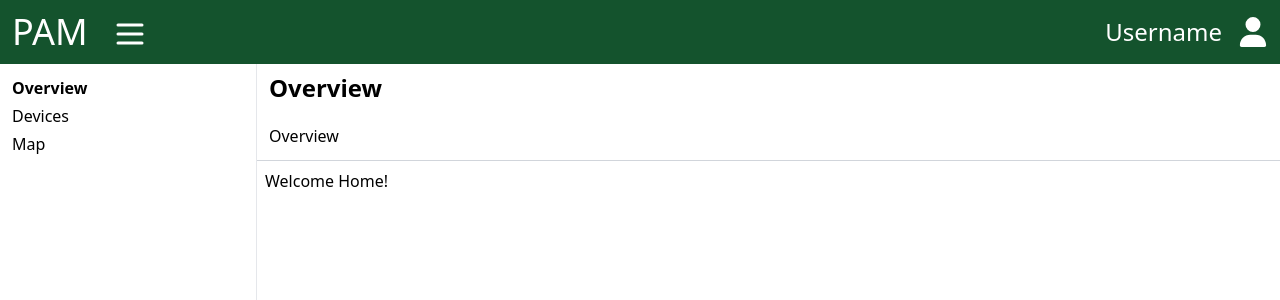
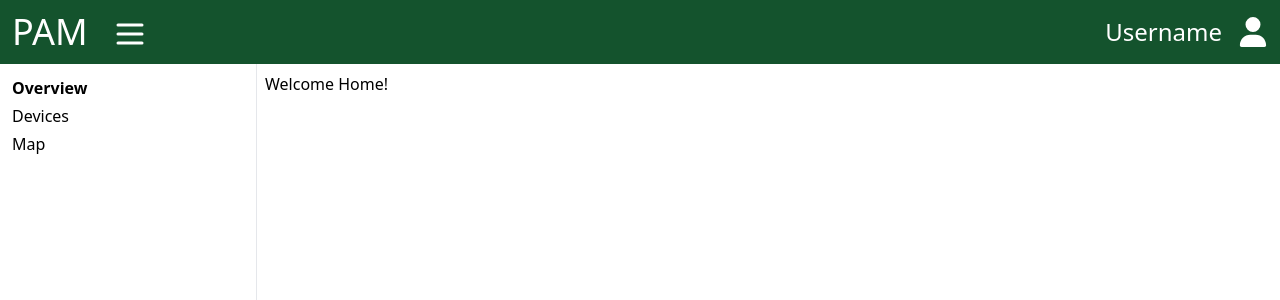
Before and after one commit to BA07-NINA/database, a React (Vite) app in the folder frontend/: page / in a window 1280 px wide. Shown: the top 300 px of the page. Built offline with nearby package versions, Linux system fonts and the light colour scheme.

Commit message:
hide breadcrumbs on root path

```diff
--- a/frontend/src/routes/__root.tsx
+++ b/frontend/src/routes/__root.tsx
@@ -1,7 +1,7 @@
 import Breadcrumbs from '@/components/Breadcrumbs'
 import Sidebar from '@/components/Sidebar'
 import Navbar from '@/components/Navbar'
-import { createRootRouteWithContext, Outlet } from '@tanstack/react-router'
+import { createRootRouteWithContext, Outlet, useLocation} from '@tanstack/react-router'
 import { QueryClient } from '@tanstack/react-query'
 
 export const Route = createRootRouteWithContext<{
@@ -11,13 +11,18 @@ export const Route = createRootRouteWithContext<{
 })
 
 function RootComponent() {
+
+  const { pathname } = useLocation()
+  // Hide breadcrumbs on the root path "/"
+  const showBreadcrumbs = pathname !== '/'
+
   return (
     <div className='flex flex-col'>
         <Navbar />
       <div className='flex'>
         <Sidebar />
         <div className='flex-1'>
-          <Breadcrumbs />
+          {showBreadcrumbs && <Breadcrumbs />}
           <Outlet />
         </div>
       </div>
```
